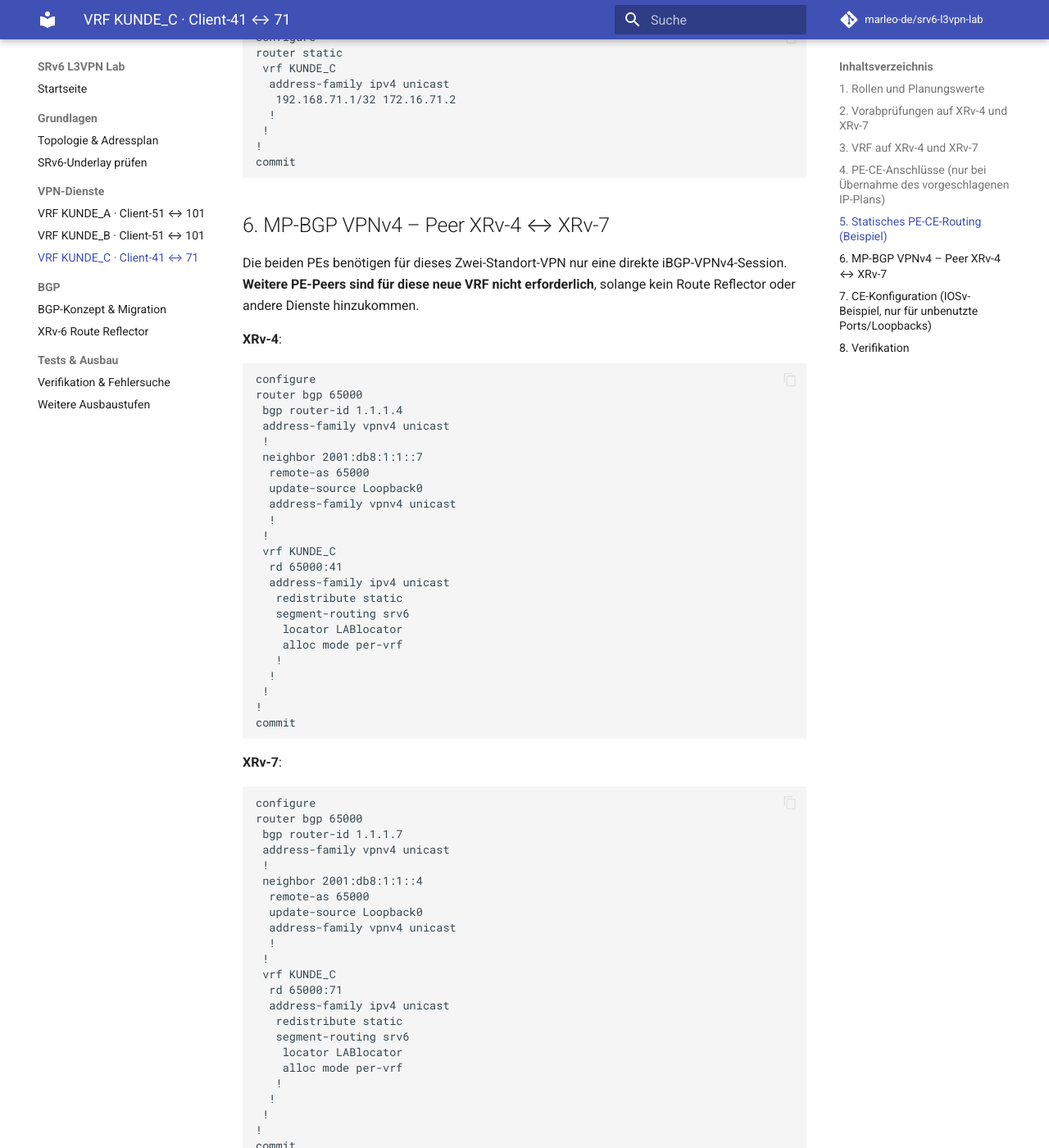
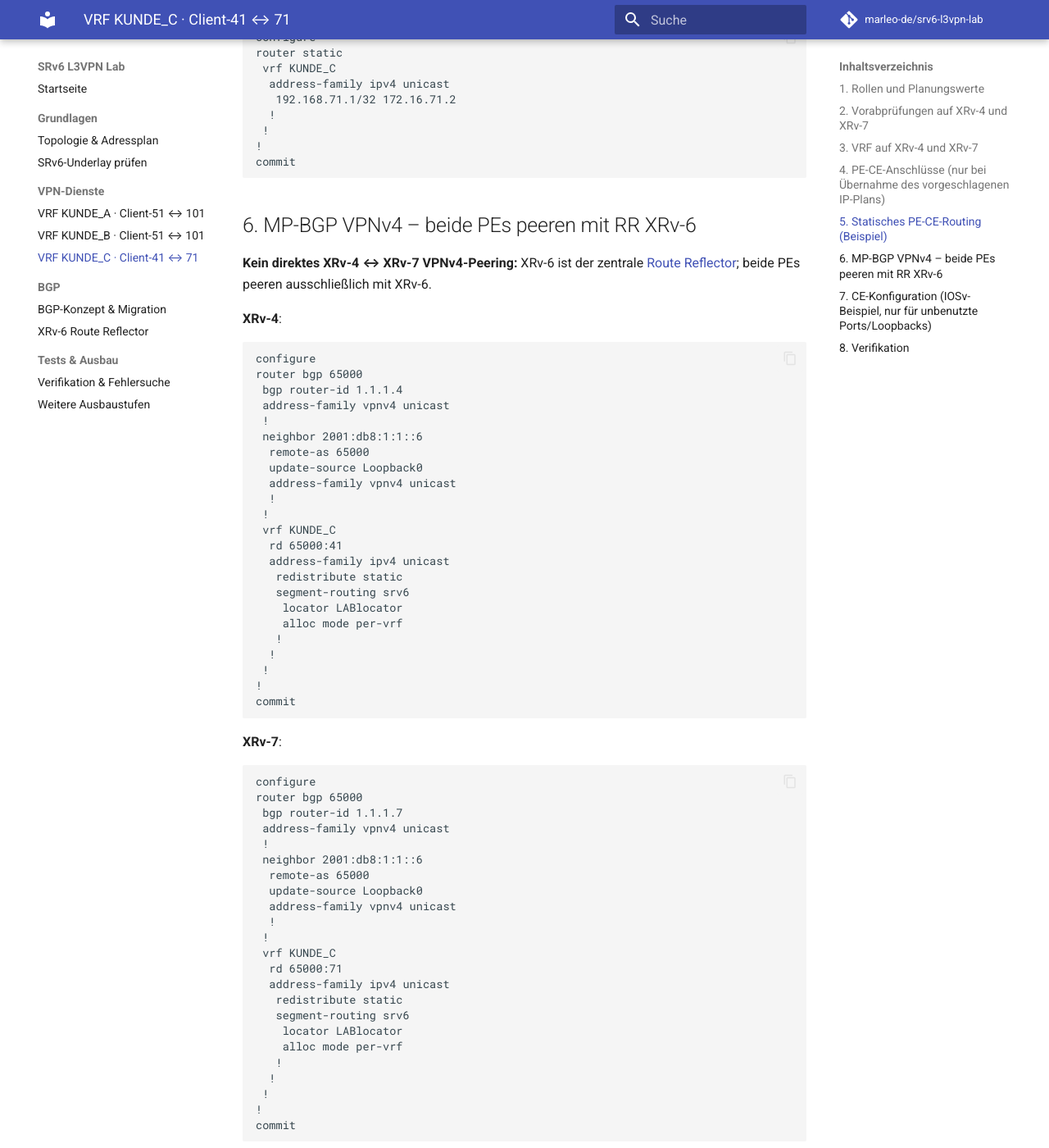
Before and after one commit to marleo-de/srv6-l3vpn-lab, an MkDocs documentation site: the page built from docs/kunde-c.md, in a window 1280 px wide and 1400 px high, scrolled down 3232 px. Shown: the whole window at 82% size. Built offline with MkDocs 1.6.1 and Material for MkDocs 9.7.7, drawn with Linux system fonts in a browser that asks for light colours; comment, search, counter and statistics services are not loaded.

Commit message:
Route all PE VPNv4 sessions through XRv-6 route reflector

````diff
--- a/docs/kunde-c.md
+++ b/docs/kunde-c.md
@@ -128,9 +128,9 @@ router static
 commit
 ```
 
-## 6. MP-BGP VPNv4 – Peer XRv-4 ↔ XRv-7
+## 6. MP-BGP VPNv4 – beide PEs peeren mit RR XRv-6
 
-Die beiden PEs benötigen für dieses Zwei-Standort-VPN nur eine direkte iBGP-VPNv4-Session. **Weitere PE-Peers sind für diese neue VRF nicht erforderlich**, solange kein Route Reflector oder andere Dienste hinzukommen.
+**Kein direktes XRv-4 ↔ XRv-7 VPNv4-Peering:** XRv-6 ist der zentrale [Route Reflector](route-reflector.md); beide PEs peeren ausschließlich mit XRv-6.
 
 **XRv-4**:
 
@@ -140,7 +140,7 @@ router bgp 65000
  bgp router-id 1.1.1.4
  address-family vpnv4 unicast
  !
- neighbor 2001:db8:1:1::7
+ neighbor 2001:db8:1:1::6
   remote-as 65000
   update-source Loopback0
   address-family vpnv4 unicast
@@ -168,7 +168,7 @@ router bgp 65000
  bgp router-id 1.1.1.7
  address-family vpnv4 unicast
  !
- neighbor 2001:db8:1:1::4
+ neighbor 2001:db8:1:1::6
   remote-as 65000
   update-source Loopback0
   address-family vpnv4 unicast
````
